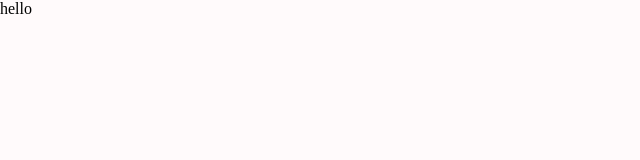
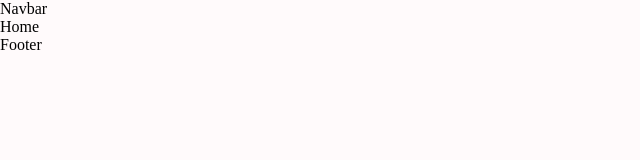
Before and after one commit to coderKrysio/Fitness_Fanatic, a Next.js app: page / in a window 1280 px wide. Shown: the top 160 px of the page, without its empty margins (0-640 px from the left). Built offline with nearby package versions, Linux system fonts and the light colour scheme.

Commit message:
added basic structure

```diff
--- /dev/null
+++ b/src/components/Footer.tsx
@@ -0,0 +1,7 @@
+export const Footer = () => {
+    return (
+        <footer>
+            Footer
+        </footer>
+    )
+}
--- /dev/null
+++ b/src/components/Home.tsx
@@ -0,0 +1,5 @@
+export const HomePage = () => {
+    return (
+        <div>Home</div>
+    )
+}
--- /dev/null
+++ b/src/components/Navbar.tsx
@@ -0,0 +1,7 @@
+export const Navbar = () => {
+    return (
+        <nav>
+            Navbar
+        </nav>
+    )
+}
--- /dev/null
+++ b/src/pages/exercise/[id].tsx
@@ -0,0 +1,5 @@
+export default function ExerciseDetail () {
+    return (
+        <div></div>
+    )
+}
--- a/src/pages/index.tsx
+++ b/src/pages/index.tsx
@@ -1,7 +1,20 @@
+import { Footer } from '@/components/Footer';
+import { HomePage } from '@/components/Home';
+import { Navbar } from '@/components/Navbar';
+import { Box } from '@mui/material';
+
 export default function Home() {
   return (
-    <>
-    hello
-    </>
+    <Box
+      width={"400px"}
+      sx={{
+        width: { xl: '1488px', }
+      }}
+      m={"auto"}
+    >
+      <Navbar />
+      <HomePage />
+      <Footer />
+    </Box>
   )
 }
```
